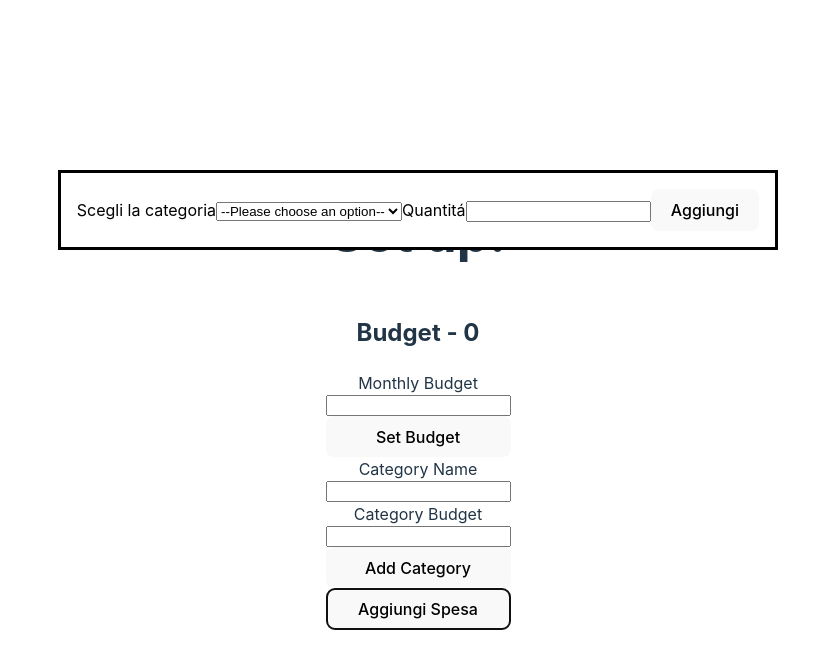
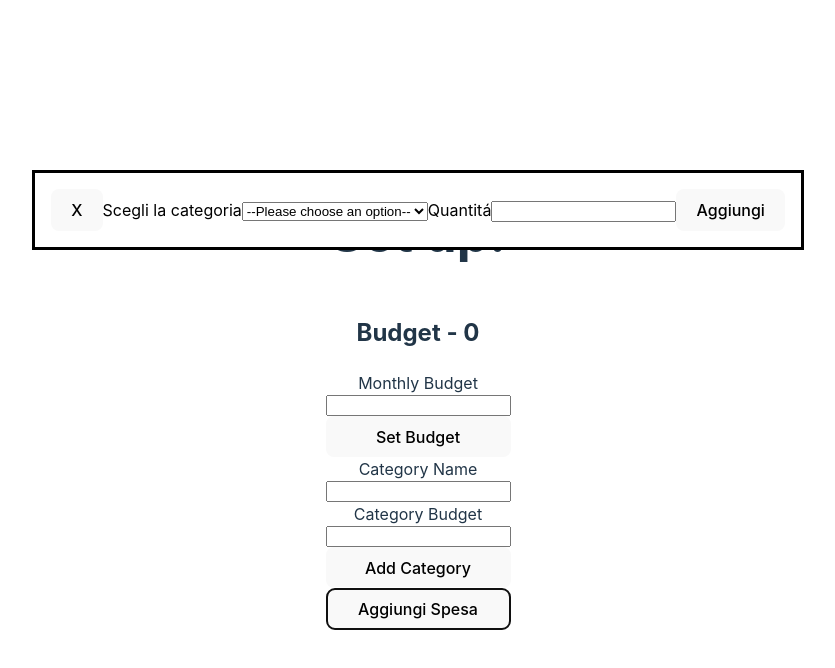
Before and after one commit to GersonEC/budget-planner-react, a React (Vite) app: page / in a window 1280 px wide. Both pictures are taken after typing "5", "Sample", "5" into the empty fields and a click on the button "Aggiungi Spesa". Shown: the top 668 px of the page, without its empty margins (222-1057 px from the left). Built offline with nearby package versions, Linux system fonts and the light colour scheme.

Commit message:
Add ExpenseDialog component

```diff
--- a/src/App.jsx
+++ b/src/App.jsx
@@ -2,6 +2,7 @@ import { useState } from 'react'
 import { useFormStatus } from "react-dom";
 import action from './actions.js';
 import './App.css'
+import ExpenseDialog from './components/ExpenseDialog.jsx';
 
 function Submit() {
   const status = useFormStatus();
@@ -94,25 +95,12 @@ function App() {
       }
 
       <button onClick={() => setIsOpen(true)}>Aggiungi Spesa</button>
-      <dialog open={isOpen}>
-        <label htmlFor="category-select">Scegli la categoria</label>
-        <select name="category" id="category-select">
-          <option value="">--Please choose an option--</option>
-          {
-            categories.map((category) => (
-              <option key={category.name} value={category.name}>{category.name}</option>
-            ))
-          }
-        </select>
-        <label htmlFor="quantity">Quantitá</label>
-        <input
-          id='category-quantity'
-          type="number"
-          min={0}
-          name="category-quantity"
-        />
-        <button onClick={handleAddExpense}>Aggiungi</button>
-      </dialog>
+      <ExpenseDialog
+        isOpen={isOpen}
+        categories={categories}
+        handleAddExpense={handleAddExpense}
+        handleOnClose={() => setIsOpen(false)}
+      />
       {/* <Submit /> */}
     </form>
   )
--- /dev/null
+++ b/src/components/ExpenseDialog.jsx
@@ -0,0 +1,33 @@
+
+function ExpenseDialog({
+    isOpen,
+    categories,
+    handleAddExpense,
+    handleOnClose
+}) {
+
+    return(
+        <dialog open={isOpen}>
+            <button onClick={handleOnClose}>X</button>
+            <label htmlFor="category-select">Scegli la categoria</label>
+            <select name="category" id="category-select">
+                <option value="">--Please choose an option--</option>
+                {
+                categories.map((category) => (
+                    <option key={category.name} value={category.name}>{category.name}</option>
+                ))
+                }
+            </select>
+            <label htmlFor="quantity">Quantitá</label>
+            <input
+                id='category-quantity'
+                type="number"
+                min={0}
+                name="category-quantity"
+            />
+            <button onClick={handleAddExpense}>Aggiungi</button>
+        </dialog>
+    )
+}
+
+export default ExpenseDialog;
```
